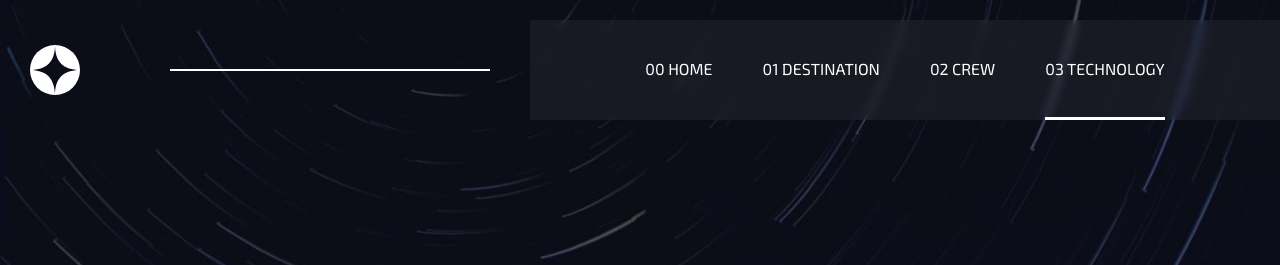
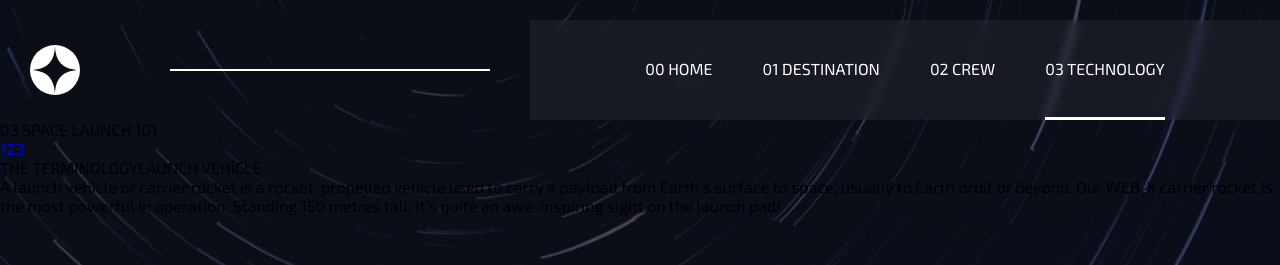
Before and after one commit to Chozen-Wealth/react-space-router, a React (Vite) app: page /technology in a window 1280 px wide. Shown: the top 265 px of the page. Built offline with nearby package versions, Linux system fonts and the light colour scheme; a web font is replaced by a local one.

Commit message:
tech json creation

```diff
--- a/src/pages/Crew/Crew.css
+++ b/src/pages/Crew/Crew.css
@@ -46,14 +46,18 @@
     color: rgb(210, 216, 249);
 }
 .crewDroite {
-    width: 33%;
+    width: 50%;
     height: 100%;
     position: relative;
 }
 .crewDroite img {
     width: 100%;
+    max-height: 500px;
     position: absolute;
+    left: 50%;
+    transform: translateX(-50%);
     bottom: 0;
+    object-fit: contain;
 }
 .crewGaucheBot {
     height: 30px;
--- a/src/pages/Technology/Technology.jsx
+++ b/src/pages/Technology/Technology.jsx
@@ -1,6 +1,7 @@
 import { useEffect } from "react"
 import Nav from "../../component/Nav/Nav"
 import "./Technology.css"
+import { Link } from "react-router-dom"
 
 export default function Technology({active, setActive}) {
 
@@ -11,6 +12,29 @@ export default function Technology({active, setActive}) {
   return (
     <div className="Technology">
       <Nav active={active} setActive={setActive} />
+      <div className="techGauche">
+        <span>03 <span>SPACE LAUNCH 101</span></span>
+        <div className="techDiv">
+          <div className="techBubbles">
+            <Link>1</Link>
+            <Link>2</Link>
+            <Link>3</Link>
+          </div>
+          <div className="techInfos">
+            <span>THE TERMINOLOGY</span>
+            <span>LAUNCH VEHICLE</span>
+            <p>A launch vehicle or carrier rocket is a rocket-propelled
+            vehicle used to carry a payload from Earth's surface to
+            space, usually to Earth orbit or beyond. Our WEB-X
+            carrier rocket is the most powerful in operation.
+            Standing 150 metres tall, it's quite an awe-inspiring
+            sight on the launch pad!</p>
+          </div>
+        </div>
+      </div>
+      <div className="techDroite">
+        <img src="" alt="" />
+      </div>
     </div>
   )
 }
```
Also changed, not shown: src/pages/Technology/tech.json (added, +20 -0 lines).
